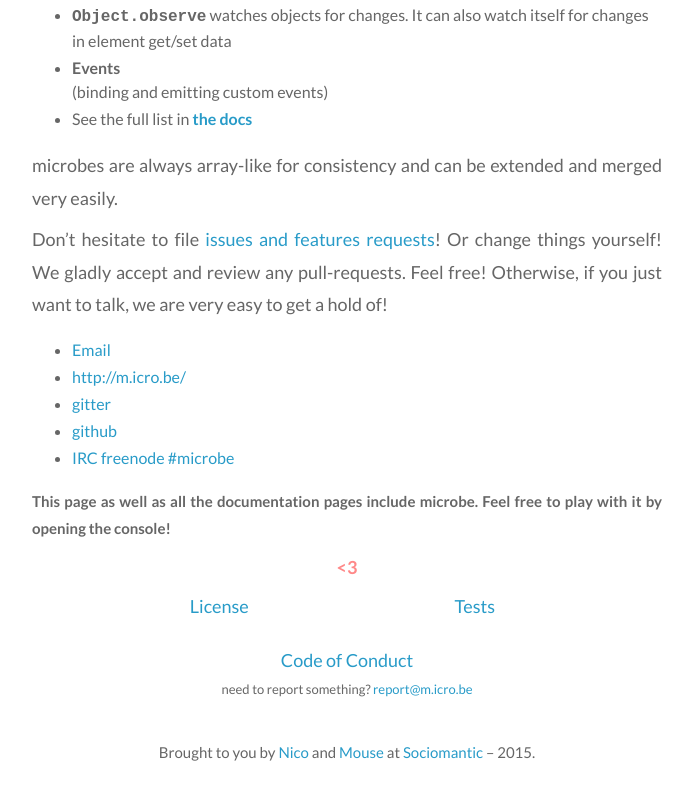
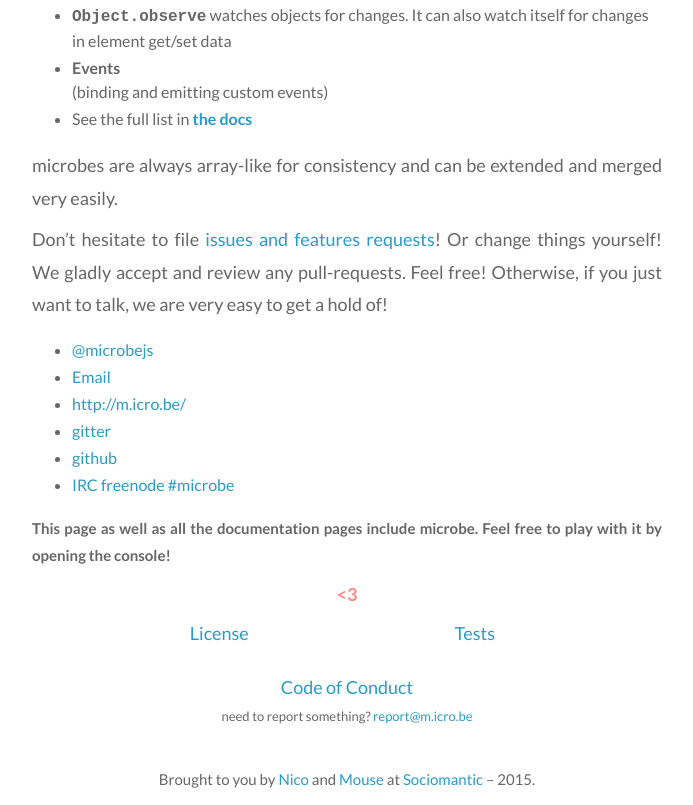
Before and after one commit to sociomantic-tsunami/microbe, a website: page www/index.html in a window 1280 px wide. Shown: the part 800-1605 px from the top of the page, without its empty margins (293-986 px from the left). Before the commit the page ends 1578 px from the top, so only its background shows below. Drawn offline with Linux system fonts and the light colour scheme.

Commit message:
added twitter details

```diff
--- a/www/index.html
+++ b/www/index.html
@@ -75,6 +75,7 @@
             <p>Don’t hesitate to file <a href="https://github.com/sociomantic/microbe/issues" target="_blank" class="uri">issues and features requests</a>! Or change things yourself! We gladly accept and review any pull-requests. Feel free! Otherwise, if you just want to talk, we are very easy to get a hold of!
 
             <ul>
+                <li><a href="https://www.twitter.com/microbejs">@microbejs</a></li>
                 <li><a href="mailto:hello@m.icro.be">Email</a></li>
                 <li><a href="http://m.icro.be/">http://m.icro.be/</a></li>
                 <li><a href="https://gitter.im/sociomantic/microbe">gitter</li>
```
Also changed, not shown: README.md.
